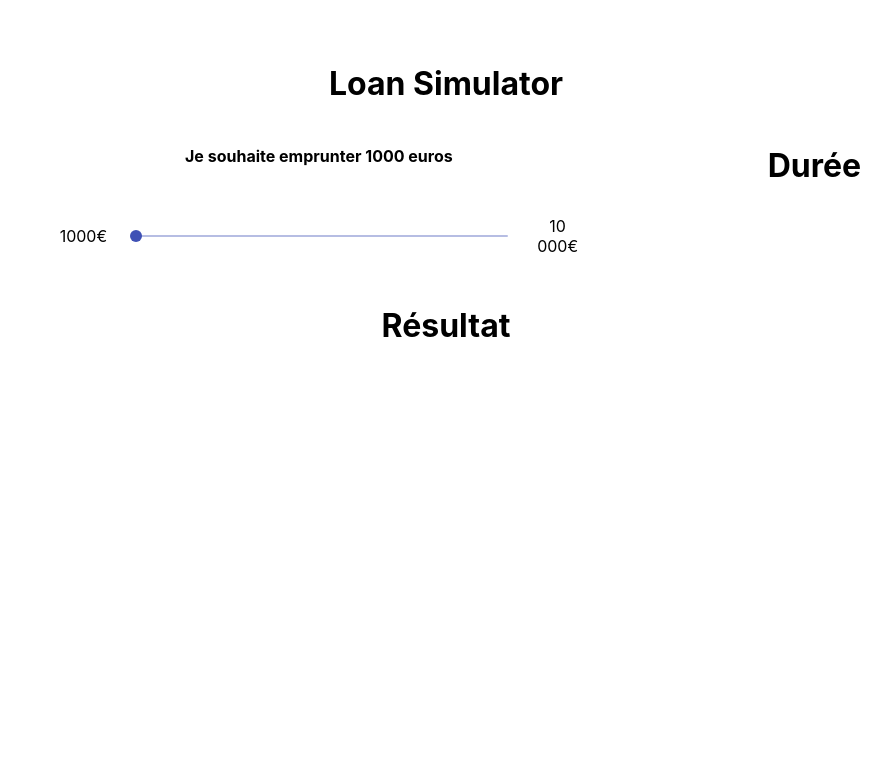
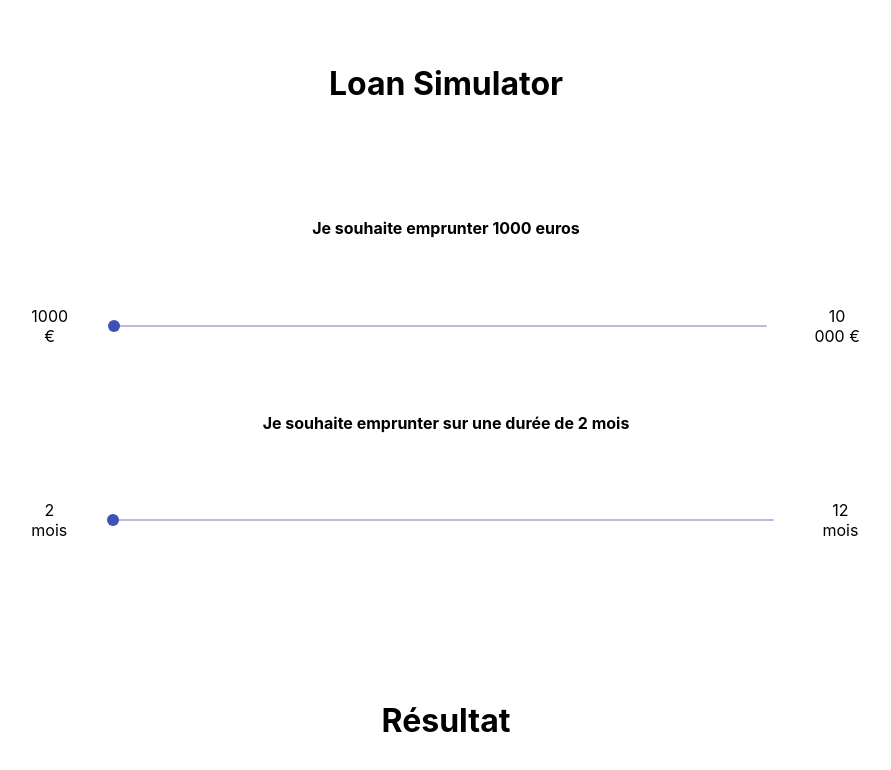
Before and after one commit to MayaAusset/loan-simulator, a React (Create React App) app: page / in a window 1280 px wide. Both pictures are taken after a click on the button "Faire une simulation de prêt !". Shown: the top 770 px of the page, without its empty margins (194-1085 px from the left). Built offline with nearby package versions, Linux system fonts and the light colour scheme.

Commit message:
duree slider

```diff
--- a/src/App.css
+++ b/src/App.css
@@ -19,15 +19,12 @@ button:hover{
   background-color: rgb(99, 71, 209, 0.5);
 }
 .sliders-container{
-  display: flex;
-  justify-content: space-evenly;
-  flex-direction: row;
-}
-.slider{
-  width: 50%;
+  margin: 10%;
+  align-items: center;
 }
 .slider-bar{
   display: flex;
   flex-direction: row;
   align-items: center;
+
 }
--- a/src/components/DuréeSlider.js
+++ b/src/components/DuréeSlider.js
@@ -1,11 +1,31 @@
-import React from 'react';
+import React, { useState } from "react";
+import { Slider } from "@material-ui/core";
 
 const DuréeSlider = () => {
-    return (
-        <div>
-            <h1>Durée</h1>
+  const [durée, setdurée] = useState(2, 12);
+
+  const updatedurée = (e, data) => {
+    console.log(durée);
+    setdurée(data);
+  };
+  return (
+    <div>
+      <div className="slider">
+        <h4>Je souhaite emprunter sur une durée de {durée} mois</h4>
+        <div className="slider-bar">
+          <p>2 mois</p>
+          <Slider
+            min={2}
+            max={12}
+            step={1}
+            value={durée}
+            onChange={updatedurée}
+          />
+          <p>12 mois</p>
         </div>
-    );
+      </div>
+    </div>
+  );
 };
 
 export default DuréeSlider;
--- a/src/components/PrixSlider.js
+++ b/src/components/PrixSlider.js
@@ -12,7 +12,7 @@ const PrixSlider = () => {
         <div className="slider">
             <h4>Je souhaite emprunter {prix} euros</h4>
             <div className="slider-bar">
-            <p>1000€</p>
+            <p>1000 €</p>
             <Slider
             min={1000}
             max={10000}
@@ -20,7 +20,7 @@ const PrixSlider = () => {
             value={prix}
             onChange={updatePrix}
             />
-            <p>10 000€</p>
+            <p>10 000 €</p>
             </div>
         </div>
     );
```
